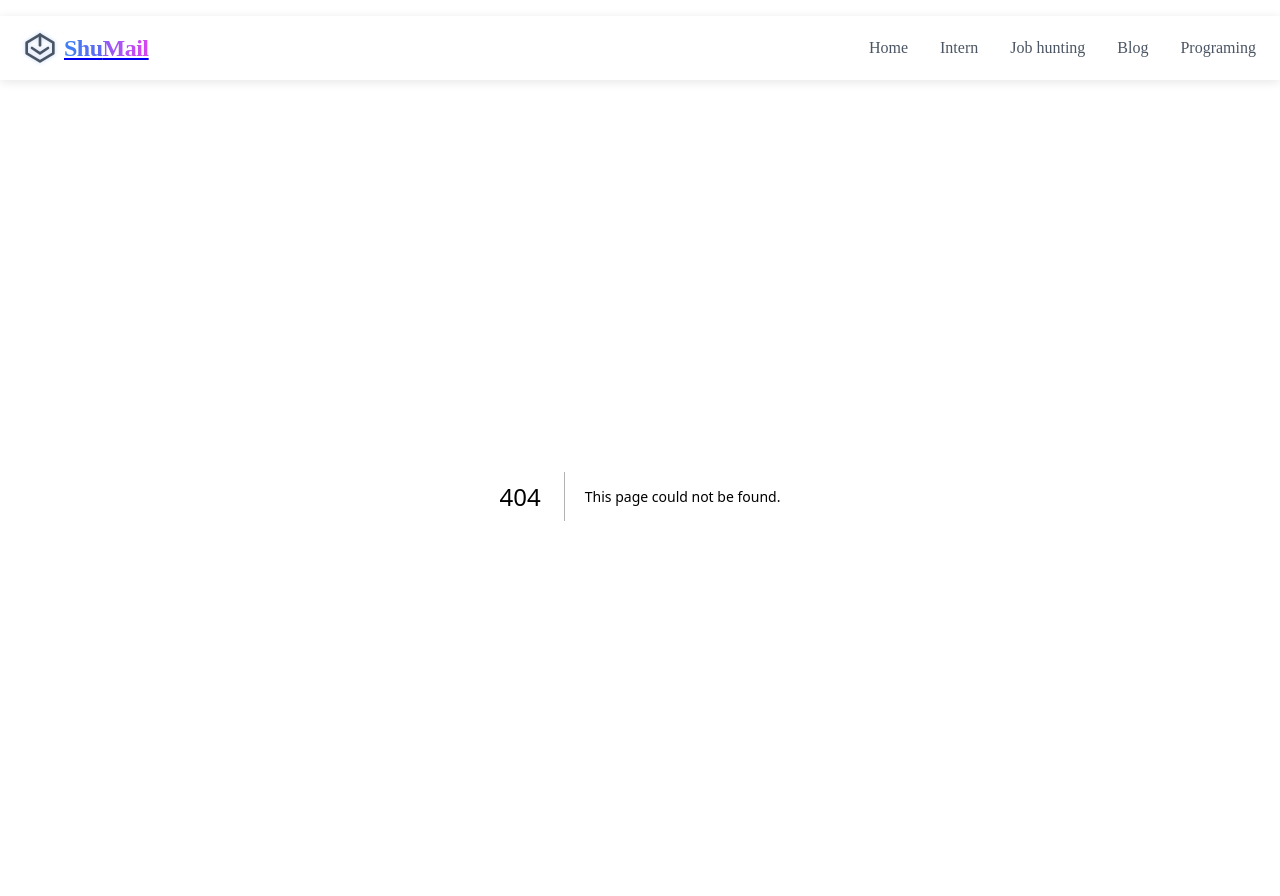
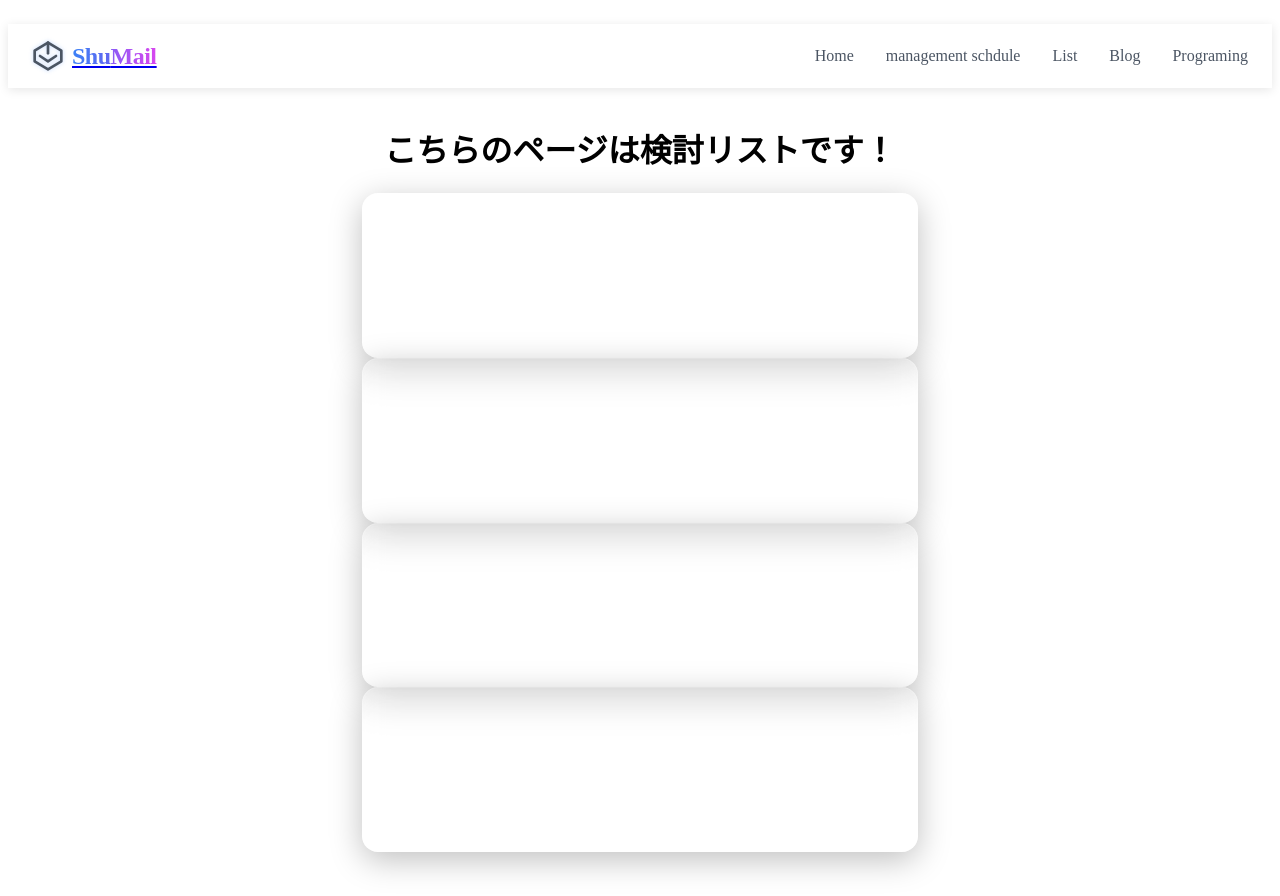
Before and after one commit to takapom/internship-helper-app, a Next.js app: page /List in a window 1280 px wide. Before the commit this address had no page. After the commit the page ends 860 px from the top, so only its background shows below. Built offline with nearby package versions, Linux system fonts and the light colour scheme.

Commit message:
カードコンポーネント追加

```diff
--- /dev/null
+++ b/src/app/List/page.module.css
@@ -0,0 +1,3 @@
+.text_list{
+    text-align: center;
+}
--- /dev/null
+++ b/src/app/List/page.tsx
@@ -0,0 +1,14 @@
+import GlassCard from "@/components/GlassCard";
+import styles from "./page.module.css"
+
+export default function List (){
+    return(
+        <div className={styles.container}>
+            <h1 className={styles.text_list}>こちらのページは検討リストです！</h1>
+            <GlassCard title="ガラスカード" description="インフラエンジニアの会社" />
+            <GlassCard title="ガラスカード" description="インフラエンジニアの会社" />
+            <GlassCard title="ガラスカード" description="インフラエンジニアの会社" />
+            <GlassCard title="ガラスカード" description="インフラエンジニアの会社" />
+        </div>
+    )
+}
--- /dev/null
+++ b/src/app/manegement/page.module.css
@@ -0,0 +1,3 @@
+.text{
+    text-align: center;
+}
--- /dev/null
+++ b/src/components/GlassCard.module.css
@@ -0,0 +1,23 @@
+/* components/GlassCard.module.css */
+.container{
+  display: flex;
+  justify-content: center;
+  align-items: center;
+}
+
+.card {
+    background: rgba(255, 255, 255, 0.1);
+    border-radius: 16px;
+    padding: 24px;
+    color: white;
+    backdrop-filter: blur(10px);
+    -webkit-backdrop-filter: blur(10px);
+    box-shadow: 0 8px 32px rgba(0, 0, 0, 0.25);
+    border: 1px solid rgba(255, 255, 255, 0.2);
+    transition: transform 0.3s ease;
+    width: 40%;
+  }
+
+  .card:hover {
+    transform: translateY(-5px);
+  }
--- /dev/null
+++ b/src/components/GlassCard.tsx
@@ -0,0 +1,18 @@
+// components/GlassCard.tsx
+import styles from './GlassCard.module.css';
+
+type Props = {
+  title: string;
+  description: string;
+};
+
+export default function GlassCard({ title, description }: Props) {
+  return (
+    <div className={styles.container}>
+    <div className={styles.card}>
+      <h2>{title}</h2>
+      <p>{description}</p>
+    </div>
+    </div>
+  );
+}
--- a/src/components/Navbar.tsx
+++ b/src/components/Navbar.tsx
@@ -68,13 +68,13 @@ export default function Navbar() {
               </Link>
             </li>
             <li className={styles.navItem}>
-              <Link href="/" className={styles.navLink}>
-                Intern
+              <Link href="/manegement" className={styles.navLink}>
+                management schdule
               </Link>
             </li>
             <li className={styles.navItem}>
-              <Link href="/" className={styles.navLink}>
-              Job hunting
+              <Link href="/List" className={styles.navLink}>
+              List
               </Link>
             </li>
             <li className={styles.navItem}>
--- a/src/lib/gmail.ts
+++ b/src/lib/gmail.ts
@@ -94,7 +94,7 @@ export const fetchRecentEmails = async (accessToken: string) => {
     });
 
     // 1通ごとに200ms待つ（リクエスト分散のため）
-    await new Promise((resolve) => setTimeout(resolve, 500));
+    await new Promise((resolve) => setTimeout(resolve, 200));
   }
 
   return emails;
```
Also changed, not shown: src/app/manegement/page.tsx (added, +9 -0 lines), src/app/intern/page.tsx (deleted), src/app/job-hunt/page.tsx (deleted), src/components/Table.tsx (added).
